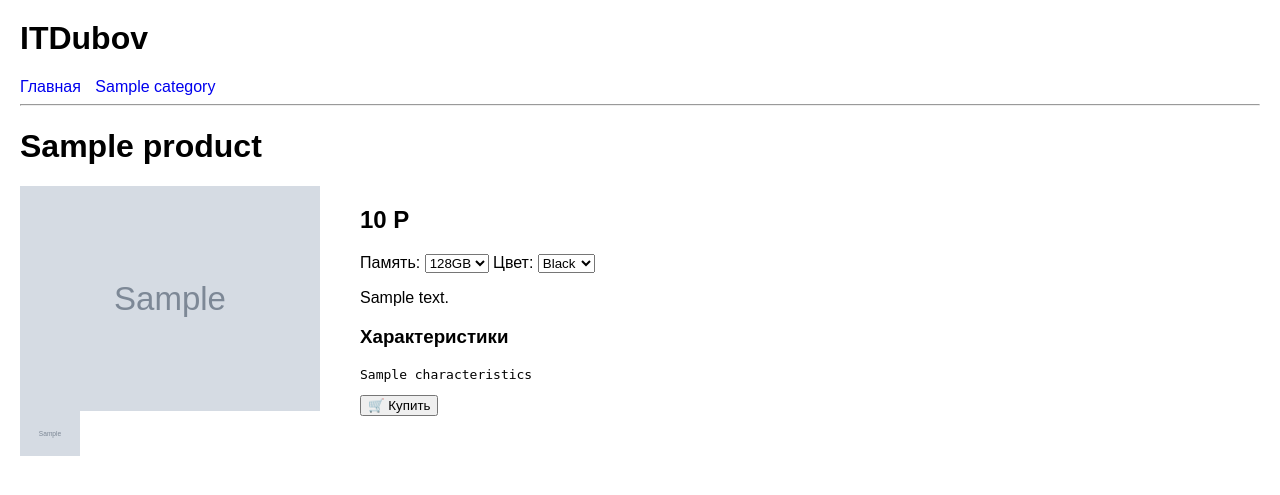
After one commit to ItDubov/Apple, a Django app: template templates/product_detail.html in a window 1280 px wide. The commit adds this page. Shown: the top 495 px of the page. Run offline with Django 5.2, Linux system fonts and the light colour scheme; the template is opened without the code that fills it: most values are stand-ins (such as "Sample title", 1, 10 or a date in 2020); grey boxes marked "Sample" are stand-in pictures; some libraries are stand-ins or nearby versions.

Commit message:
Галерея, переключение фото, выбор параметров, динамическая цена, описание и характеристики, кнопка покупки

```diff
--- a/shop/admin.py
+++ b/shop/admin.py
@@ -1,5 +1,5 @@
 from django.contrib import admin
-from .models import Category, Product, Order, OrderItem, Blog
+from .models import Category, Product, Order, OrderItem, Blog, ProductImage
 from django.utils.html import format_html
 
 
@@ -10,6 +10,9 @@ class CategoryAdmin(admin.ModelAdmin):
     prepopulated_fields = {'slug': ('name',)}
     search_fields = ('name',)
 
+class ProductImageInline(admin.TabularInline):
+    model = ProductImage
+    extra = 3
 
 # 📱 PRODUCT
 @admin.register(Product)
@@ -19,6 +22,7 @@ class ProductAdmin(admin.ModelAdmin):
     list_editable = ('price', 'available')
     prepopulated_fields = {'slug': ('name',)}
     search_fields = ('name', 'description')
+    inlines = [ProductImageInline]
 
     def image_preview(self, obj):
         if obj.image:
--- a/shop/models.py
+++ b/shop/models.py
@@ -16,6 +16,9 @@ class Product(models.Model):
 
     name = models.CharField(max_length=255)
     slug = models.SlugField(unique=True)
+
+    memory = models.CharField(max_length=50, blank=True)
+    color = models.CharField(max_length=50, blank=True)
 
     description = models.TextField()
     price = models.DecimalField(max_digits=10, decimal_places=2)
--- a/shop/urls.py
+++ b/shop/urls.py
@@ -1,6 +1,8 @@
 from django.urls import path
-from .views import home
+from .views import home, product_detail, update_price
 
 urlpatterns = [
     path('', home, name='home'),
+    path('product/<slug:slug>/', product_detail, name='product_detail'),
+    path('update-price/<slug:slug>/', update_price, name='update_price'),
 ]
--- a/templates/base.html
+++ b/templates/base.html
@@ -5,6 +5,7 @@
     <title>ITDubov</title>
     <link rel="stylesheet" href="{% static 'css/style.css' %}">
 </head>
+<script src="https://unpkg.com/htmx.org@1.9.6"></script>
 <body>
 
 <header>
--- a/templates/index.html
+++ b/templates/index.html
@@ -7,8 +7,10 @@
 <div class="products">
     {% for product in products %}
         <div class="card">
-            <img src="{{ product.image.url }}" width="150">
-            <h3>{{ product.name }}</h3>
+            <a href="{% url 'product_detail' product.slug %}">
+    <img src="{{ product.image.url }}" width="150">
+    <h3>{{ product.name }}</h3>
+</a>
             <p>{{ product.price }} €</p>
         </div>
     {% endfor %}
--- /dev/null
+++ b/templates/partials/price.html
@@ -0,0 +1 @@
+{{ price }} P
--- /dev/null
+++ b/templates/product_detail.html
@@ -0,0 +1,60 @@
+{% extends 'base.html' %}
+{% block content %}
+
+<h1>{{ product.name }}</h1>
+
+<div style="display:flex; gap:40px;">
+
+    <!-- ГАЛЕРЕЯ -->
+    <div>
+        <img id="mainImage" src="{{ product.image.url }}" width="300">
+
+        <div>
+            {% for img in product.images.all %}
+                <img src="{{ img.image.url }}" width="60"
+                     onclick="document.getElementById('mainImage').src=this.src">
+            {% endfor %}
+        </div>
+    </div>
+
+    <!-- ИНФОРМАЦИЯ -->
+    <div>
+
+        <!-- ДИНАМИЧЕСКАЯ ЦЕНА -->
+        <h2 id="price-block">
+            {% include 'partials/price.html' with price=product.price %}
+        </h2>
+
+        <!-- ВЫБОР ПАМЯТИ -->
+        <label>Память:</label>
+        <select name="memory"
+                hx-get="{% url 'update_price' product.slug %}"
+                hx-target="#price-block"
+                hx-trigger="change">
+            <option value="128">128GB</option>
+            <option value="256">256GB</option>
+            <option value="512">512GB</option>
+        </select>
+
+        <!-- ВЫБОР ЦВЕТА -->
+        <label>Цвет:</label>
+        <select name="color"
+                hx-get="{% url 'update_price' product.slug %}"
+                hx-target="#price-block"
+                hx-trigger="change">
+            <option value="black">Black</option>
+            <option value="white">White</option>
+        </select>
+
+        <p>{{ product.description }}</p>
+
+        <h3>Характеристики</h3>
+        <pre>{{ product.characteristics }}</pre>
+
+        <button>🛒 Купить</button>
+
+    </div>
+
+</div>
+
+{% endblock %}
```
Also changed, not shown: shop/views.py (+23 -0 lines), media/products/images.jpg (added), media/products/images_1.jpg (added), media/products/images_2.jpg (added), media/products/images_3.jpg (added), shop/migrations/0002_product_color_product_memory_productimage.py (added).
